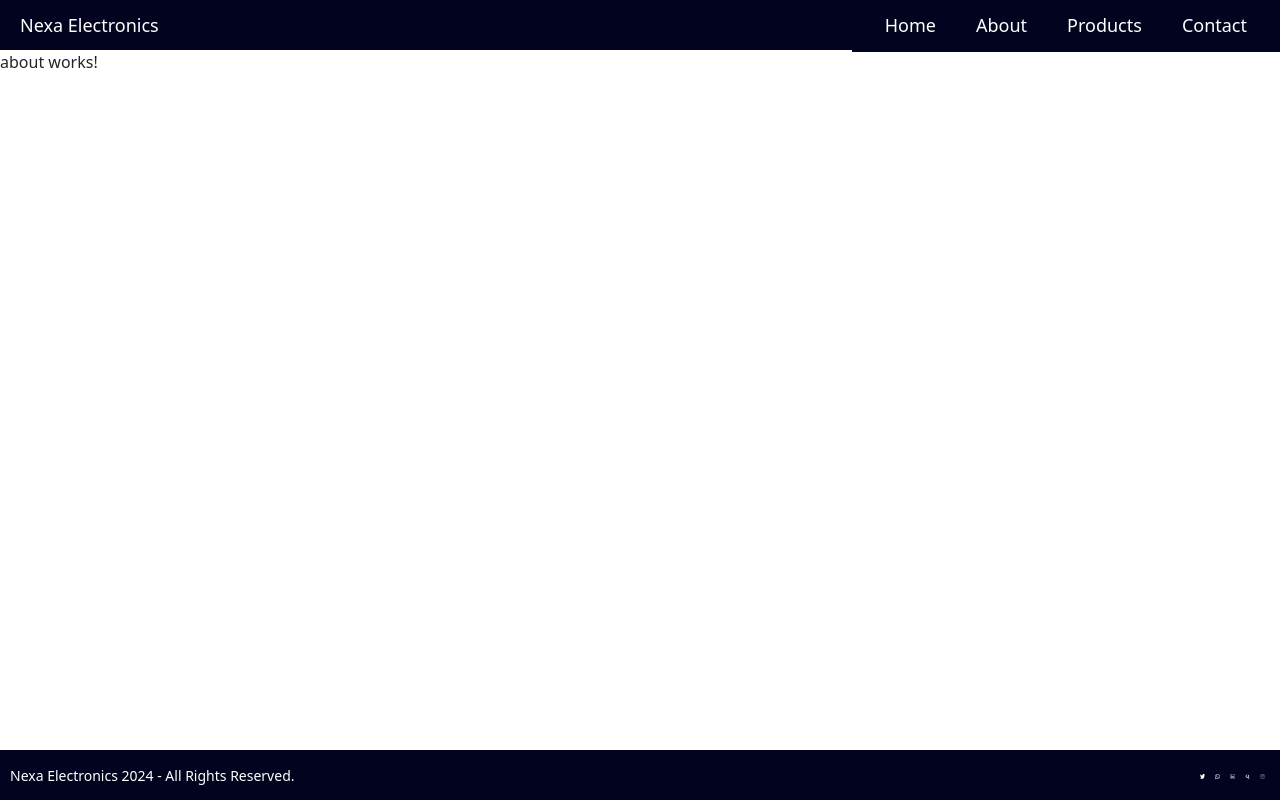
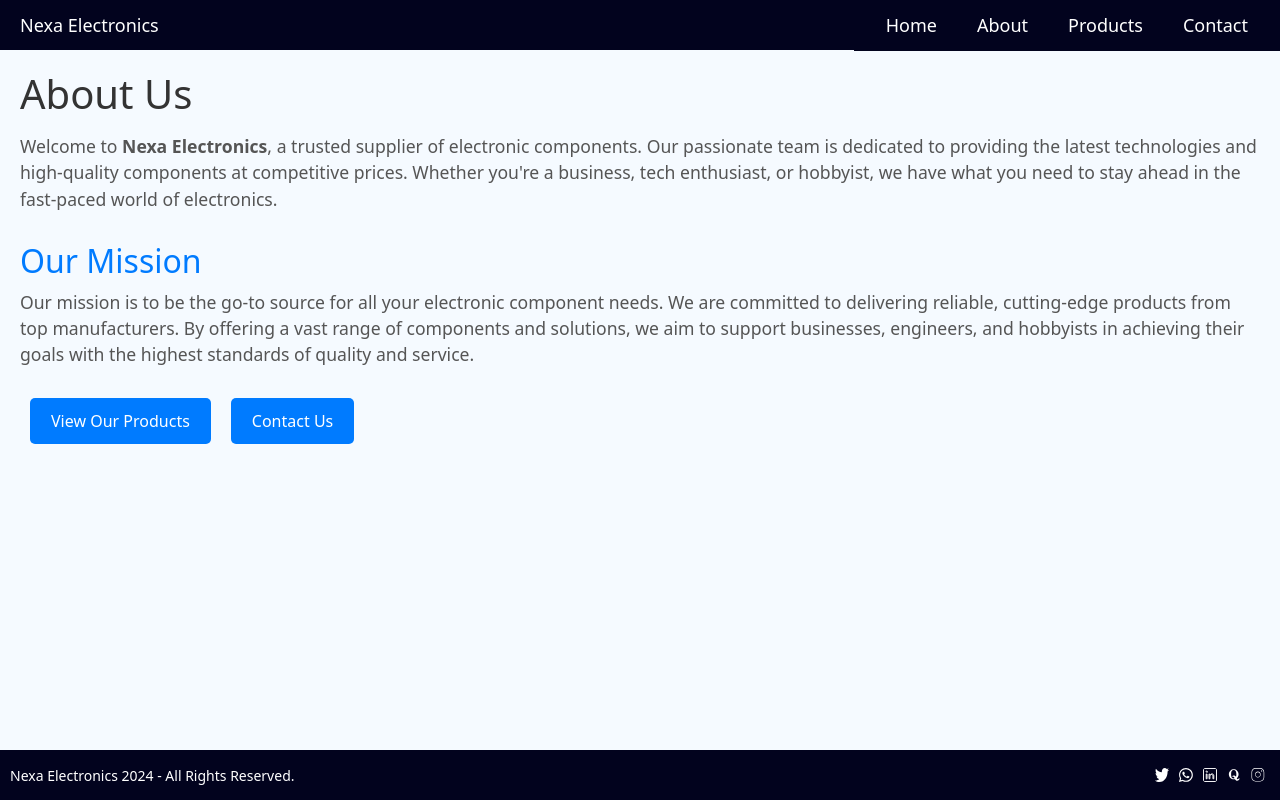
Before and after one commit to vinitmaurya/electronics-website, an Angular app: page /about in a window 1280 px wide. Built offline with nearby package versions, Linux system fonts and the light colour scheme.

Commit message:
homepage and about page completed with temporary data

```diff
--- a/src/about/about.component.css
+++ b/src/about/about.component.css
@@ -0,0 +1,36 @@
+.about-us {
+    padding: 20px;
+  }
+
+  .about-us h1 {
+    font-size: 2.5rem;
+    margin-bottom: 15px;
+    color: #333;
+  }
+
+  .about-us p {
+    font-size: 1.1rem;
+    color: #555;
+    margin-bottom: 20px;
+  }
+
+  .about-us h2 {
+    font-size: 2rem;
+    color: #007bff;
+    margin-top: 30px;
+  }
+
+  .about-links .btn {
+    display: inline-block;
+    margin: 10px;
+    padding: 10px 20px;
+    font-size: 1rem;
+    color: #fff;
+    background-color: #007bff;
+    text-decoration: none;
+    border-radius: 5px;
+  }
+
+  .about-links .btn:hover {
+    background-color: #0056b3;
+  }
--- a/src/about/about.component.html
+++ b/src/about/about.component.html
@@ -1 +1,20 @@
-<p>about works!</p>
+<div class="about-us">
+    <h1>About Us</h1>
+    <p>
+      Welcome to <strong>Nexa Electronics</strong>, a trusted supplier of electronic components.
+      Our passionate team is dedicated to providing the latest technologies and high-quality
+      components at competitive prices. Whether you're a business, tech enthusiast, or hobbyist,
+      we have what you need to stay ahead in the fast-paced world of electronics.
+    </p>
+    <h2>Our Mission</h2>
+    <p>
+      Our mission is to be the go-to source for all your electronic component needs. We are committed
+      to delivering reliable, cutting-edge products from top manufacturers. By offering a vast range
+      of components and solutions, we aim to support businesses, engineers, and hobbyists in achieving
+      their goals with the highest standards of quality and service.
+    </p>
+    <div class="about-links">
+      <a routerLink="/products" class="btn">View Our Products</a>
+      <a routerLink="/contact" class="btn">Contact Us</a>
+    </div>
+  </div>
--- a/src/about/about.component.ts
+++ b/src/about/about.component.ts
@@ -1,9 +1,10 @@
 import { Component } from '@angular/core';
+import { RouterModule } from '@angular/router';
 
 @Component({
   selector: 'app-about',
   standalone: true,
-  imports: [],
+  imports: [RouterModule],
   templateUrl: './about.component.html',
   styleUrl: './about.component.css'
 })
--- a/src/app/app.component.css
+++ b/src/app/app.component.css
@@ -15,6 +15,7 @@ main{
     flex: 1 1;
     margin-top: 50px;
     padding-bottom: 50px;
+    background-color: #f5faff;
 }
 header{
   position: fixed;
--- a/src/footer/footer.component.css
+++ b/src/footer/footer.component.css
@@ -16,6 +16,6 @@
 }
 .social-media-nav span img{
   padding: 5px;
-  width: 15px;
-  height: 15px;
+  width: 24px;
+  height: 24px;
 }
--- a/src/header/header.component.css
+++ b/src/header/header.component.css
@@ -44,7 +44,7 @@
   display: flex;
   justify-content: space-between;
   align-items: center;
-  padding: 13px;
+  padding: 12px;
   background-color: var(--primary-color);
 }
 
--- a/src/home/home.component.css
+++ b/src/home/home.component.css
@@ -0,0 +1,31 @@
+.homepage {
+    padding: 20px;
+    text-align: center;
+  }
+
+  .homepage h1 {
+    font-size: 2.5rem;
+    margin-bottom: 15px;
+    color: #333;
+  }
+
+  .homepage p {
+    font-size: 1.2rem;
+    color: #555;
+    margin-bottom: 30px;
+  }
+
+  .homepage-links .btn {
+    display: inline-block;
+    margin: 10px;
+    padding: 10px 20px;
+    font-size: 1rem;
+    color: #fff;
+    background-color: #007bff;
+    text-decoration: none;
+    border-radius: 5px;
+  }
+
+  .homepage-links .btn:hover {
+    background-color: #0056b3;
+  }
--- a/src/home/home.component.html
+++ b/src/home/home.component.html
@@ -1 +1,12 @@
-<p>home works!</p>
+<div class="homepage">
+    <h1>Welcome to Nexa Electronics</h1>
+    <p>
+      Discover the best deals on high-quality electronic components. Whether you're a business,
+      tech enthusiast, or hobbyist, we have everything you need for your next project.
+    </p>
+    <div class="homepage-links">
+      <a routerLink="/about" class="btn">Learn About Us</a>
+      <a routerLink="/products" class="btn">View Our Products</a>
+      <a routerLink="/contact" class="btn">Contact Us</a>
+    </div>
+  </div>
--- a/src/home/home.component.ts
+++ b/src/home/home.component.ts
@@ -1,9 +1,10 @@
 import { Component } from '@angular/core';
+import { RouterModule } from '@angular/router';
 
 @Component({
   selector: 'app-home',
   standalone: true,
-  imports: [],
+  imports: [RouterModule],
   templateUrl: './home.component.html',
   styleUrl: './home.component.css'
 })
```
